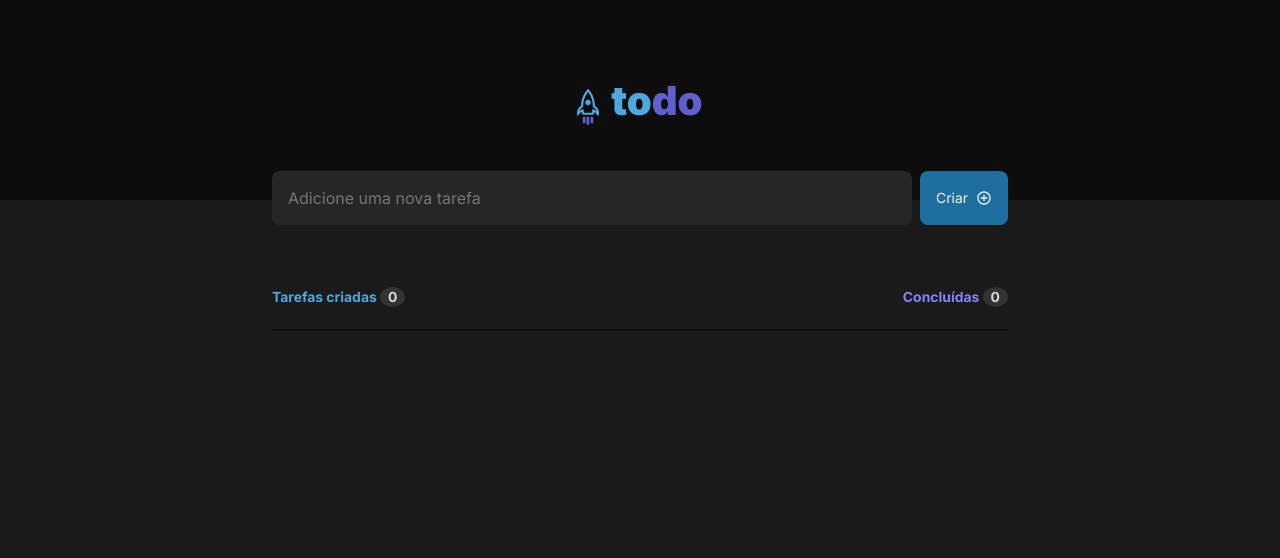
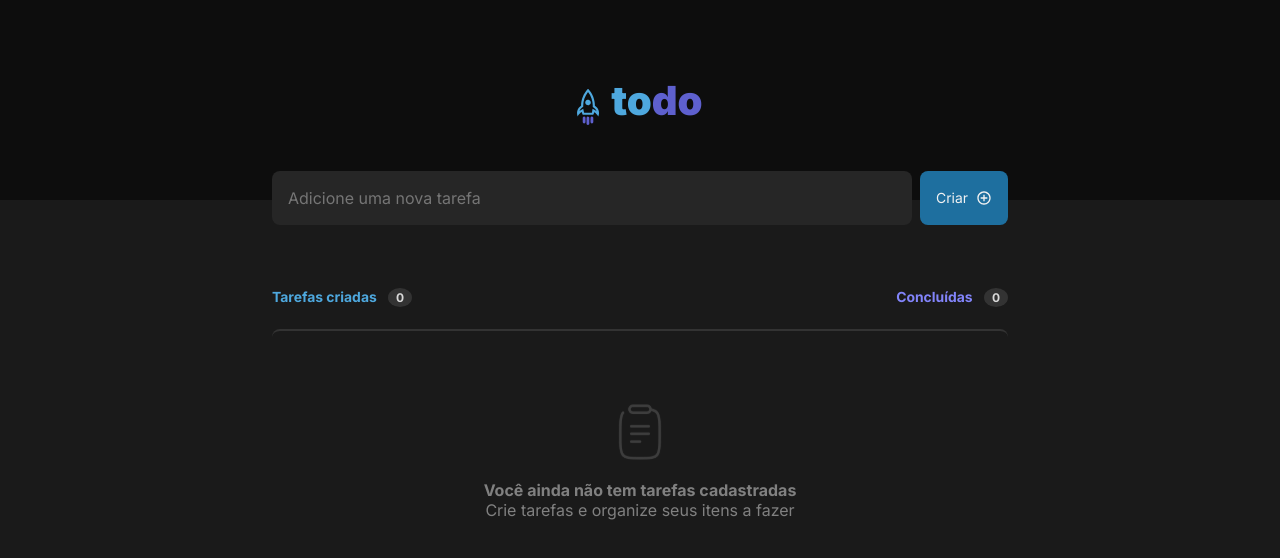
Before and after one commit to SchuGabriel/ToDo-List, a React (Vite) app: page / in a window 1280 px wide. Shown: the top 558 px of the page. Built offline with nearby package versions, Linux system fonts and the light colour scheme.

Commit message:
:lipstick: realizado layout da pagina com lista vazia

```diff
--- a/src/List.tsx
+++ b/src/List.tsx
@@ -1,7 +1,9 @@
 import "./list.css";
+import "./ListEmpty.css";
 
 import logo from "./img/rocket.svg";
-import { IoAddCircleOutline } from "react-icons/io5";
+import Clipboard from "./img/Clipboard.svg";
+
 import { MdAddCircleOutline } from "react-icons/md";
 
 export function List() {
@@ -38,7 +40,11 @@ export function List() {
                 Concluídas <span>0</span>
               </p>
             </div>
-            <div className="listBody"></div>
+            <div className="listBody">
+              <img src={Clipboard} className="clipboard"/>
+              <p>Você ainda não tem tarefas cadastradas</p>
+              <span>Crie tarefas e organize seus itens a fazer</span>
+            </div>
           </div>
         </div>
       </div>
--- /dev/null
+++ b/src/ListEmpty.css
@@ -0,0 +1,24 @@
+.listBody{
+    flex-grow: 1;
+    flex-direction: column;
+    align-content: center;
+    justify-items: center;
+}
+
+.listBody > *{
+    color: var(--gray-300);
+}
+
+.listBody > p{
+    font-weight: 700;
+    font-size: 1rem;
+}
+
+.listBody > span{
+    font-size: 1rem;
+
+}
+
+.clipboard{
+    padding: 1rem;
+}
--- a/src/list.css
+++ b/src/list.css
@@ -88,6 +88,7 @@ body {
 
 .list {
   width: 46rem;
+  height: 17.94rem;
   display: flex;
   flex-direction: column;
 }
@@ -118,9 +119,11 @@ body {
   color: var(--gray-200);
   border-radius: 50%;
   padding: 2px 8px;
+  font-size: 0.75rem;
+  margin-left: 8px;
 }
 
 .listBody {
-  border-top: 2px solid var(--gray-700);
+  border-top: 2px solid var(--gray-400);
   border-radius: 8px;
 }
```
Also changed, not shown: src/img/Clipboard.svg (added).
